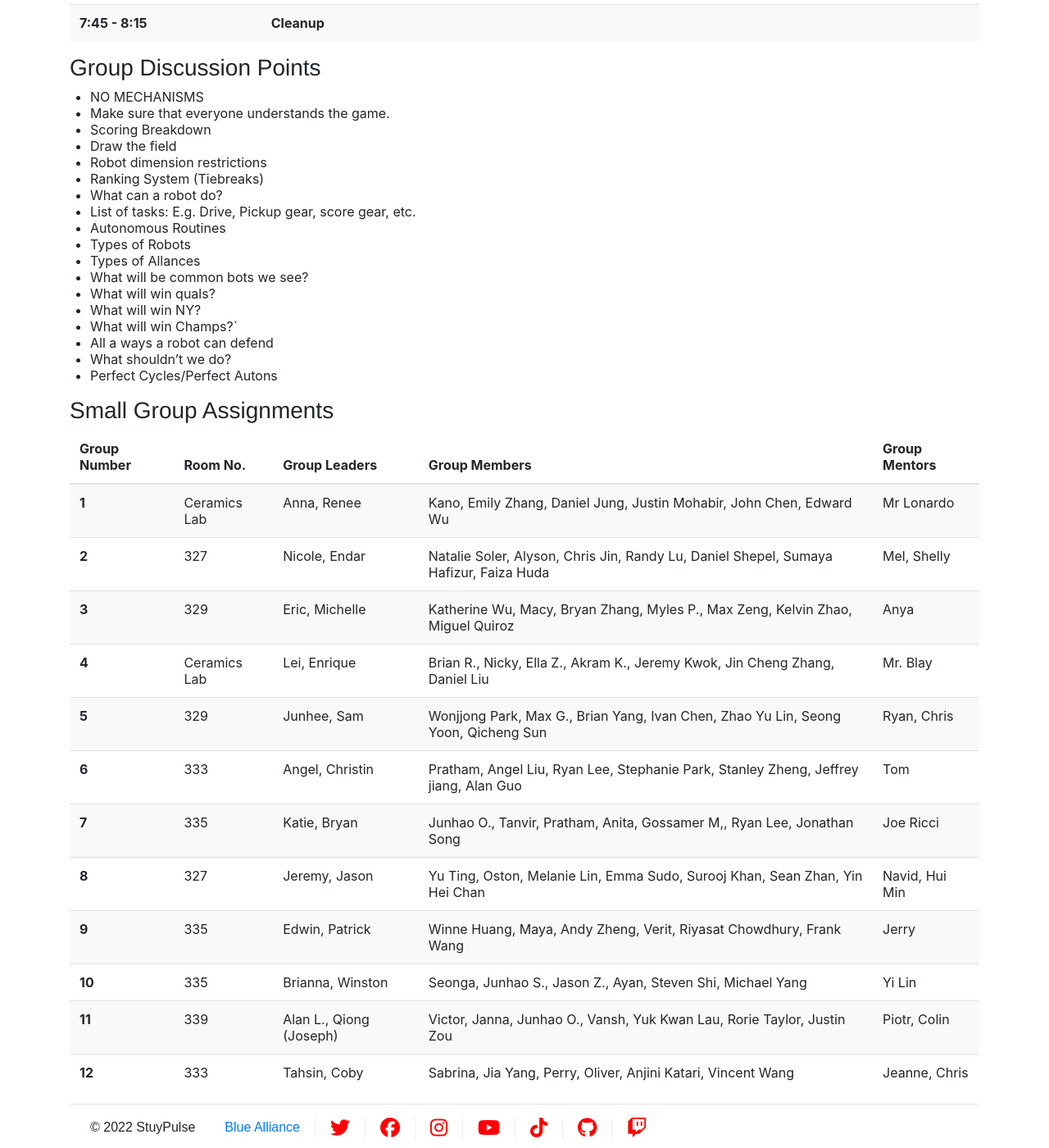
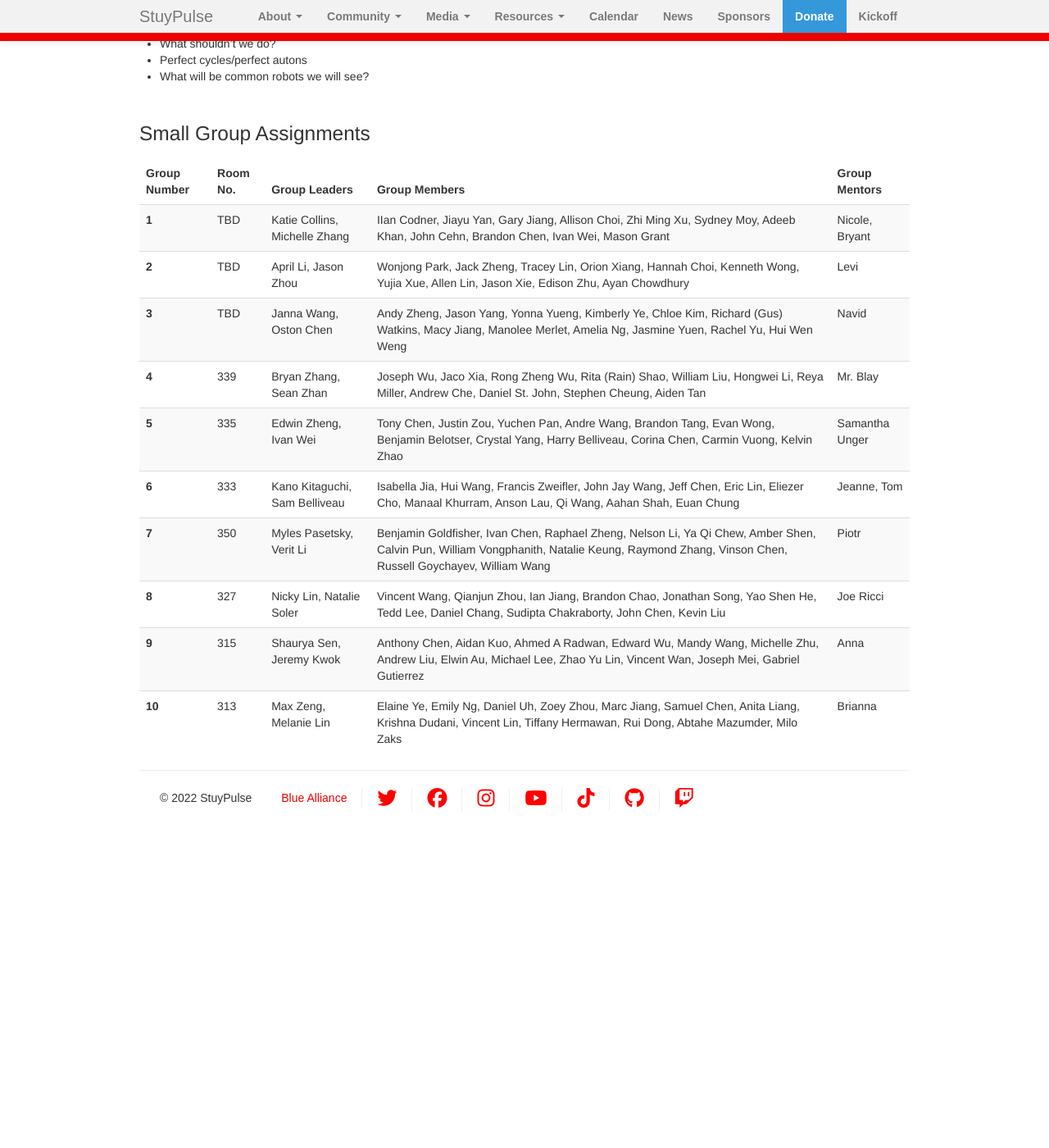
Before and after one commit to StuyPulse/team694.github.io, a Jekyll site: the page built from kickoff/index.md, in a window 1280 px wide and 1400 px high, scrolled down 1103 px. Shown: the whole window at 82% size. Built offline with Jekyll 4.4.1, drawn with Linux system fonts in a browser that asks for light colours; nearby versions of some CDN libraries; after the commit the page ends 2132 px from its top, so only the background shows below that; some of the changed text lies outside the part shown.

Commit message:
Add 2022 Kickoff information

```diff
--- a/_includes/navbar.html
+++ b/_includes/navbar.html
@@ -46,9 +46,10 @@
                             <li{% if page.url == '/calendar/' %} class="active"{% endif %}><a href="/calendar/">Calendar </a></li>
                             <li{% if page.url contains '/blog/' %} class="active"{% endif %}><a href="/blog/">News </a></li>
                             <!-- <li{% if page.url == '/contact/' %} class="active"{% endif %}><a href="/contact/">Contact</a></li> -->
-                            <li{% if page.url == '/contact/' %} class="active"{% endif %}><a href="/contact/">Contact Us </a></li>
+                            <!-- <li{% if page.url == '/contact/' %} class="active"{% endif %}><a href="/contact/">Contact Us </a></li> -->
                             <li{% if page.url == '/sponsors/' %} class="active"{% endif %}><a href="/sponsors/">Sponsors </a></li>
                             <li id="donate"><a href="/donate/" >Donate</a></li>
+                            <li><a href="/kickoff/">Kickoff</li>
                         </ul>
                     </div><!--/.nav-collapse -->
                 </div>
--- a/kickoff/index.md
+++ b/kickoff/index.md
@@ -1,33 +1,23 @@
 ---
 layout: page
-title: 2020 Kickoff Information
+title: 2022 Kickoff Information
+description: Dedicated page for Kickoff information
 ---
-<link rel="stylesheet" href="https://stackpath.bootstrapcdn.com/bootstrap/4.3.1/css/bootstrap.min.css" integrity="sha384-ggOyR0iXCbMQv3Xipma34MD+dH/1fQ784/j6cY/iJTQUOhcWr7x9JvoRxT2MZw1T" crossorigin="anonymous">
-<script src="https://code.jquery.com/jquery-3.3.1.slim.min.js" integrity="sha384-q8i/X+965DzO0rT7abK41JStQIAqVgRVzpbzo5smXKp4YfRvH+8abtTE1Pi6jizo" crossorigin="anonymous"></script>
-<script src="https://cdnjs.cloudflare.com/ajax/libs/popper.js/1.14.7/umd/popper.min.js" integrity="sha384-UO2eT0CpHqdSJQ6hJty5KVphtPhzWj9WO1clHTMGa3JDZwrnQq4sF86dIHNDz0W1" crossorigin="anonymous"></script>
-<script src="https://stackpath.bootstrapcdn.com/bootstrap/4.3.1/js/bootstrap.min.js" integrity="sha384-JjSmVgyd0p3pXB1rRibZUAYoIIy6OrQ6VrjIEaFf/nJGzIxFDsf4x0xIM+B07jRM" crossorigin="anonymous"></script>
-<link rel="stylesheet" href="https://cdnjs.cloudflare.com/ajax/libs/font-awesome/4.7.0/css/font-awesome.min.css">
 
-## FRC Kickoff 2020
-Resources for StuyPulse on Kickoff
+### Materials:
+* [Game Animation](#)
+* [Game Overview](#)
+* [Game Manual](#)
+* [Abridged Game Manual](#)
 
-## FIRST Downloads
-### Encryption Key:
-R!$E2geTHeR#2020
-
-### Decrypted Versions:
-* [2020 FRC Game Season Manual](/img/2020FRCGameSeasonManual.pdf)
-
-### Videos:
-* [Game Animation](https://www.youtube.com/watch?v=gmiYWTmFRVE)
-* [2020 Field Tour Video: Shield Generator](https://www.youtube.com/watch?v=YSPIPEJVZAw)
-* [2020 Field Tour Video: Power Port](https://www.youtube.com/watch?v=yl3Goq5VsyQ)
-* [2020 Field Tour Video: Loading Bay](https://www.youtube.com/watch?v=41UgChIeSQw)
-* [2020 Field Tour Video: Rockwell](https://www.youtube.com/watch?v=WH0H8fHIP6I)
-* [2020 Field Tour Video: Alliance Station](https://www.youtube.com/watch?v=Yky0AQUACVQA)
+&nbsp;
 
 ### Schedule:
 <table class="table table-striped">
+  <colgroup>
+    <col span="1" style="width:30%">
+    <col span="1" style="width:70%">
+  </colgroup>
   <thead>
     <tr>
       <th scope="col"> Time </th>
@@ -36,43 +26,49 @@ R!$E2geTHeR#2020
   </thead>
   <tbody>
   <tr>
-    <th scope="row"> 9:00 - 10:00 </th>
+    <th scope="row" style=""> 11:00 - 11:50  </th>
     <th scope="row"> Setup </th>
   </tr>
   <tr>
-    <th scope="row"> 10:00 - 12:00 </th>
+    <th scope="row"> 11:50 - 12:00 </th>
+    <th scope="row"> Mr. Blay Speech </th>
+  </tr>
+  <tr>
+    <th scope="row"> 12:00 - 2:00 </th>
     <th scope="row"> Kickoff Broadcast </th>
   </tr>
   <tr>
-    <th scope="row"> 12:00 - 1:00 </th>
+    <th scope="row"> 2:00 - 3:00 </th>
     <th scope="row"> Manual Reading </th>
   </tr>
   <tr>
-    <th scope="row"> 1:00 - 1:45 </th>
+    <th scope="row"> 3:00 - 3:30 </th>
     <th scope="row"> Lunch + Group Leader Briefing + Taping </th>
   </tr>
   <tr>
-    <th scope="row"> 1:45 - 3:50 </th>
+    <th scope="row"> 3:30 - 5:30 </th>
     <th scope="row"> Small Group Discussion </th>
   </tr>
   <tr>
-    <th scope="row"> 3:50 - 5:20 </th>
-    <th scope="row"> Large Group Discussion (Small groups recpa and strategy) </th>
+    <th scope="row"> 5:30 - 6:30 </th>
+    <th scope="row"> Big Group Discussion (Small Groups Recap and Strategy) </th>
   </tr>
   <tr>
-    <th scope="row"> 5:20 - 5:30 </th>
+    <th scope="row"> 6:30 - 6:40 </th>
     <th scope="row"> Break </th>
   </tr>
   <tr>
-    <th scope="row"> 5:30 - 7:45 </th>
-    <th scope="row"> Large Group Discussion (Continued) </th>
+    <th scope="row"> 6:40 - 7:40 </th>
+    <th scope="row"> Human Robots </th>
   </tr>
   <tr>
-    <th scope="row"> 7:45 - 8:15 </th>
-    <th scope="row"> Cleanup </th>
+    <th scope="row"> 7:40 - 8:00 </th>
+    <th scope="row"> Clean Up </th>
   </tr>
   </tbody>
 </table>
+
+&nbsp;
 
 ### Group Discussion Points
 * NO MECHANISMS
@@ -86,13 +82,15 @@ R!$E2geTHeR#2020
 * Autonomous Routines
 * Types of Robots
 * Types of Allances
-* What will be common bots we see?
 * What will win quals?
-* What will win NY?
+* What will win a regional?
 * What will win Champs?`
 * All a ways a robot can defend
 * What shouldn't we do?
-* Perfect Cycles/Perfect Autons
+* Perfect cycles/perfect autons
+* What will be common robots we will see?
+
+&nbsp;
 
 ### Small Group Assignments
 
@@ -109,84 +107,73 @@ R!$E2geTHeR#2020
   <tbody>
   <tr>
     <th scope="row"> 1 </th>
-    <td> Ceramics Lab </td>
-    <td> Anna, Renee </td>
-    <td> Kano, Emily Zhang, Daniel Jung, Justin Mohabir, John Chen, Edward Wu </td>
-    <td> Mr Lonardo </td>
+    <td> TBD </td>
+    <td> Katie Collins, Michelle Zhang </td>
+    <td> IIan Codner, Jiayu Yan, Gary Jiang, Allison Choi, Zhi Ming Xu, Sydney Moy, Adeeb Khan, John Cehn, Brandon Chen, Ivan Wei, Mason Grant </td>
+    <td> Nicole, Bryant </td>
   </tr>
   <tr>
     <th scope="row"> 2 </th>
-    <td> 327 </td>
-    <td> Nicole, Endar </td>
-    <td> Natalie Soler, Alyson, Chris Jin, Randy Lu, Daniel Shepel, Sumaya Hafizur, Faiza Huda </td>
-    <td> Mel, Shelly </td>
+    <td> TBD </td>
+    <td> April Li, Jason Zhou </td>
+    <td> Wonjong Park, Jack Zheng, Tracey Lin, Orion Xiang, Hannah Choi, Kenneth Wong, Yujia Xue, Allen Lin, Jason Xie, Edison Zhu, Ayan Chowdhury </td>
+    <td> Levi </td>
   </tr>
   <tr>
     <th scope="row"> 3 </th>
-    <td> 329 </td>
-    <td> Eric, Michelle </td>
-    <td> Katherine Wu, Macy, Bryan Zhang, Myles P., Max Zeng, Kelvin Zhao,  Miguel Quiroz </td>
-    <td> Anya </td>
+    <td> TBD </td>
+    <td> Janna Wang, Oston Chen </td>
+    <td> Andy Zheng, Jason Yang, Yonna Yueng, Kimberly Ye, Chloe Kim, Richard (Gus) Watkins, Macy Jiang, Manolee Merlet, Amelia Ng, Jasmine Yuen, Rachel Yu, Hui Wen Weng </td>
+    <td> Navid </td>
   </tr>
   <tr>
     <th scope="row"> 4 </th>
-    <td> Ceramics Lab </td>
-    <td> Lei, Enrique </td>
-    <td> Brian R., Nicky, Ella Z., Akram K., Jeremy Kwok, Jin Cheng Zhang, Daniel Liu </td>
+    <td> 339 </td>
+    <td> Bryan Zhang, Sean Zhan </td>
+    <td> Joseph Wu, Jaco Xia, Rong Zheng Wu, Rita (Rain) Shao, William Liu, Hongwei Li, Reya Miller, Andrew Che, Daniel St. John, Stephen Cheung, Aiden Tan </td>
     <td> Mr. Blay </td>
   </tr>
   <tr>
     <th scope="row"> 5 </th>
-    <td> 329 </td>
-    <td> Junhee, Sam </td>
-    <td> Wonjjong Park, Max G., Brian Yang, Ivan Chen, Zhao Yu Lin, Seong Yoon, Qicheng Sun </td>
-    <td> Ryan, Chris </td>
+    <td> 335 </td>
+    <td> Edwin Zheng, Ivan Wei </td>
+    <td> Tony Chen, Justin Zou, Yuchen Pan, Andre Wang, Brandon Tang, Evan Wong, Benjamin Belotser, Crystal Yang, Harry Belliveau, Corina Chen, Carmin Vuong, Kelvin Zhao </td>
+    <td> Samantha Unger </td>
   </tr>
   <tr>
     <th scope="row"> 6 </th>
     <td> 333 </td>
-    <td> Angel, Christin </td>
-    <td> Pratham, Angel Liu, Ryan Lee, Stephanie Park, Stanley Zheng, Jeffrey jiang, Alan Guo </td>
-    <td> Tom </td>
+    <td> Kano Kitaguchi, Sam Belliveau </td>
+    <td> Isabella Jia, Hui Wang, Francis Zweifler, John Jay Wang, Jeff Chen, Eric Lin, Eliezer Cho, Manaal Khurram, Anson Lau, Qi Wang, Aahan Shah, Euan Chung </td>
+    <td> Jeanne, Tom </td>
   </tr>
   <tr>
     <th scope="row"> 7 </th>
-    <td> 335 </td>
-    <td> Katie, Bryan </td>
-    <td> Junhao O., Tanvir, Pratham, Anita, Gossamer M,, Ryan Lee, Jonathan Song </td>
-    <td> Joe Ricci </td>
+    <td> 350 </td>
+    <td> Myles Pasetsky, Verit Li </td>
+    <td> Benjamin Goldfisher, Ivan Chen, Raphael Zheng, Nelson Li, Ya Qi Chew, Amber Shen, Calvin Pun, William Vongphanith, Natalie Keung, Raymond Zhang, Vinson Chen, Russell Goychayev, William Wang </td>
+    <td> Piotr </td>
   </tr>
   <tr>
     <th scope="row"> 8 </th>
     <td> 327 </td>
-    <td> Jeremy, Jason </td>
-    <td> Yu Ting, Oston, Melanie Lin, Emma Sudo, Surooj Khan, Sean Zhan, Yin Hei Chan </td>
-    <td> Navid, Hui Min </td>
+    <td> Nicky Lin, Natalie Soler </td>
+    <td> Vincent Wang, Qianjun Zhou, Ian Jiang, Brandon Chao, Jonathan Song, Yao Shen He, Tedd Lee, Daniel Chang, Sudipta Chakraborty, John Chen, Kevin Liu </td>
+    <td> Joe Ricci </td>
   </tr>
   <tr>
     <th scope="row"> 9 </th>
-    <td> 335 </td>
-    <td> Edwin, Patrick  </td>
-    <td> Winne Huang, Maya, Andy Zheng, Verit, Riyasat Chowdhury, Frank Wang </td>
-    <td> Jerry </td>
+    <td> 315 </td>
+    <td> Shaurya Sen, Jeremy Kwok  </td>
+    <td> Anthony Chen, Aidan Kuo, Ahmed A Radwan, Edward Wu, Mandy Wang, Michelle Zhu, Andrew Liu, Elwin Au, Michael Lee, Zhao Yu Lin, Vincent Wan, Joseph Mei, Gabriel Gutierrez </td>
+    <td> Anna </td>
   </tr>
   <tr>
     <th scope="row"> 10 </th>
-    <td> 335 </td>
-    <td> Brianna, Winston  </td>
-    <td> Seonga, Junhao S., Jason Z., Ayan, Steven Shi, Michael Yang </td>
-    <td> Yi Lin </td>
+    <td> 313 </td>
+    <td> Max Zeng, Melanie Lin </td>
+    <td> Elaine Ye, Emily Ng, Daniel Uh, Zoey Zhou, Marc Jiang, Samuel Chen, Anita Liang, Krishna Dudani, Vincent Lin, Tiffany Hermawan, Rui Dong, Abtahe Mazumder, Milo Zaks </td>
+    <td> Brianna </td>
   </tr>
-  <tr>
-    <th scope="row"> 11 </th>
-    <td> 339 </td>
-    <td> Alan L., Qiong (Joseph)  </td>
-    <td> Victor, Janna, Junhao O., Vansh, Yuk Kwan Lau, Rorie Taylor, Justin Zou </td>
-  <td> Piotr, Colin </td>
-  <tr>
-    <th scope="row"> 12 </th>
-    <td> 333 </td>
-    <td> Tahsin, Coby  </td>
-    <td> Sabrina, Jia Yang, Perry, Oliver, Anjini Katari, Vincent Wang </td>
-    <td> Jeanne, Chris </td>
-  </tr>
+  </tbody>
+</table>
```
